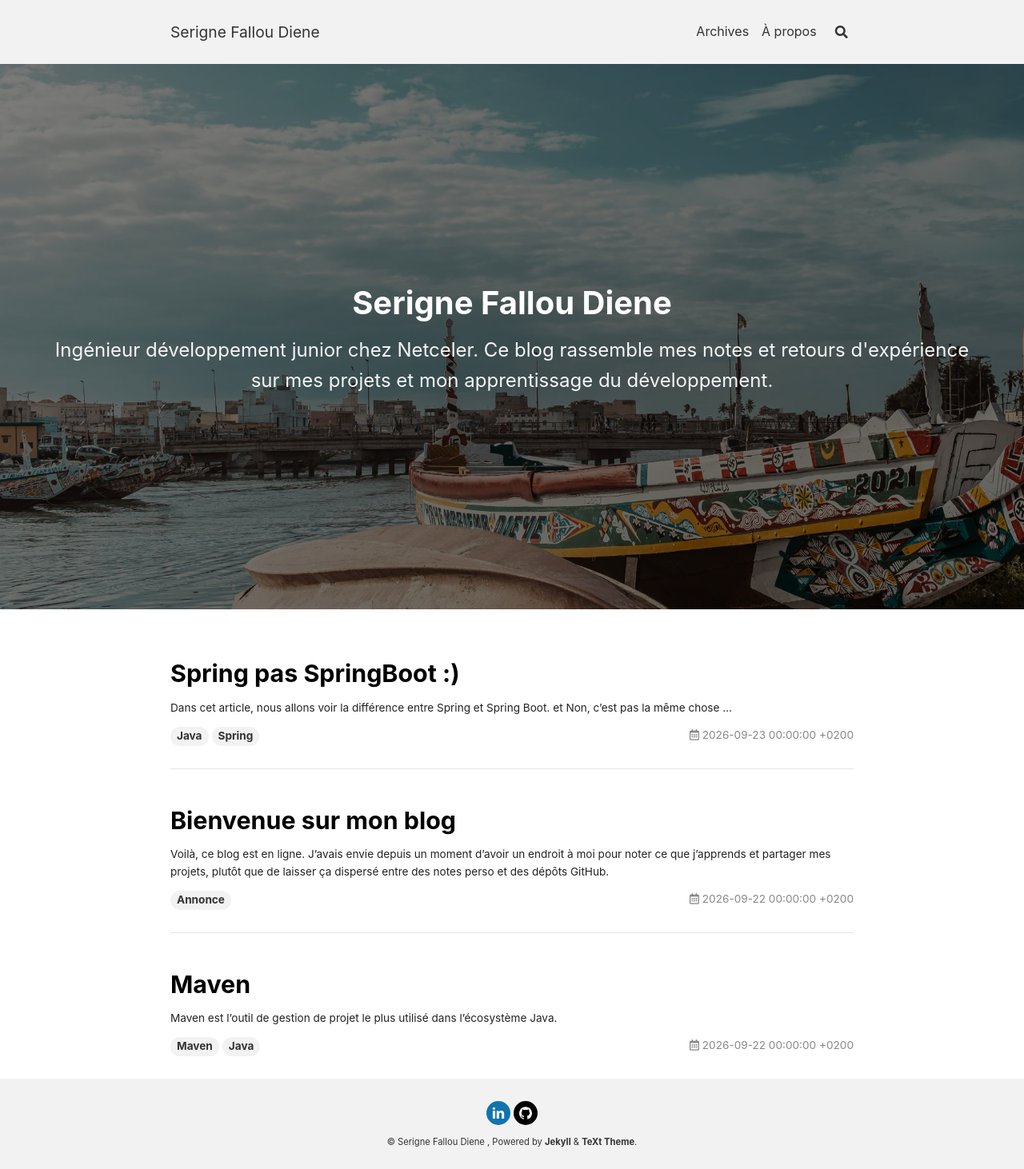
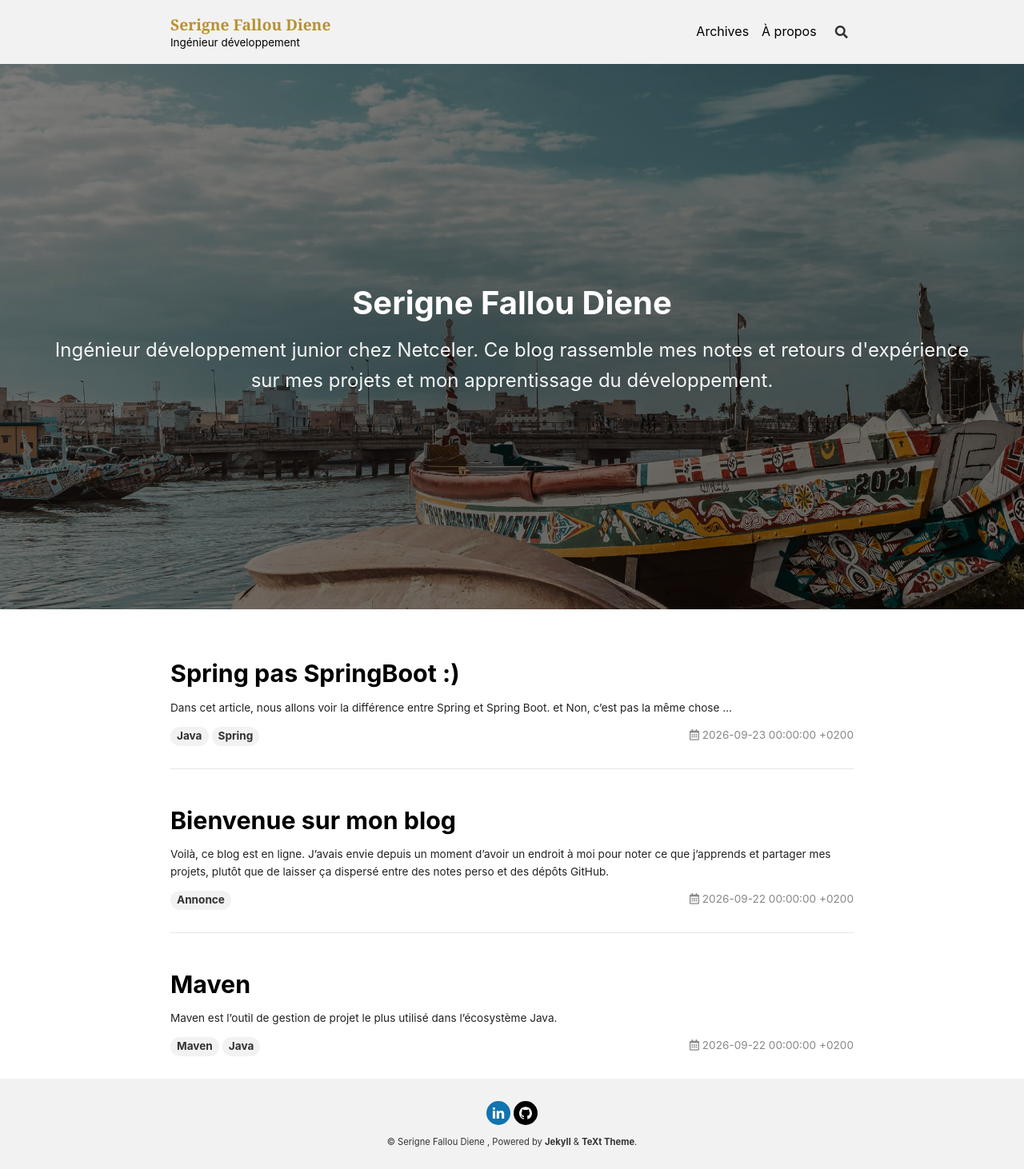
Before and after one commit to sfalloudiene/sfalloudiene.github.io, a Jekyll site: the page built from index.html, in a window 1280 px wide. Shown: the whole page at 80% size. Built offline with Jekyll 4.4.1, drawn with Linux system fonts in a browser that asks for light colours; nearby versions of some CDN libraries; the list of posts is cut into pages by our own code.

Commit message:
Update header styles and navigation link colors

```diff
--- a/_sass/custom.scss
+++ b/_sass/custom.scss
@@ -1,4 +1,33 @@
 /* start custom scss snippet */
+
+// En-tête : nom en or, sous-titre et liens du menu en noir
+.header__brand a {
+  display: inline-flex;
+  flex-direction: column;
+  line-height: 1.2;
+  color: #B8912F !important;
+  font-family: Georgia, "Times New Roman", serif;
+  font-weight: 700;
+  text-decoration: none;
+
+  &:hover {
+    color: #9C7A22 !important;
+    text-decoration: none;
+  }
+
+  &::after {
+    content: "Ing\00E9nieur d\00E9veloppement";
+    margin-top: .15rem;
+    color: #000;
+    font-family: -apple-system, BlinkMacSystemFont, "Segoe UI", Roboto, sans-serif;
+    font-size: .7em;
+    font-weight: 400;
+  }
+}
+
+.header .navigation__item a {
+  color: #000 !important;
+}
 
 .hero--image {
   position: relative;
```
